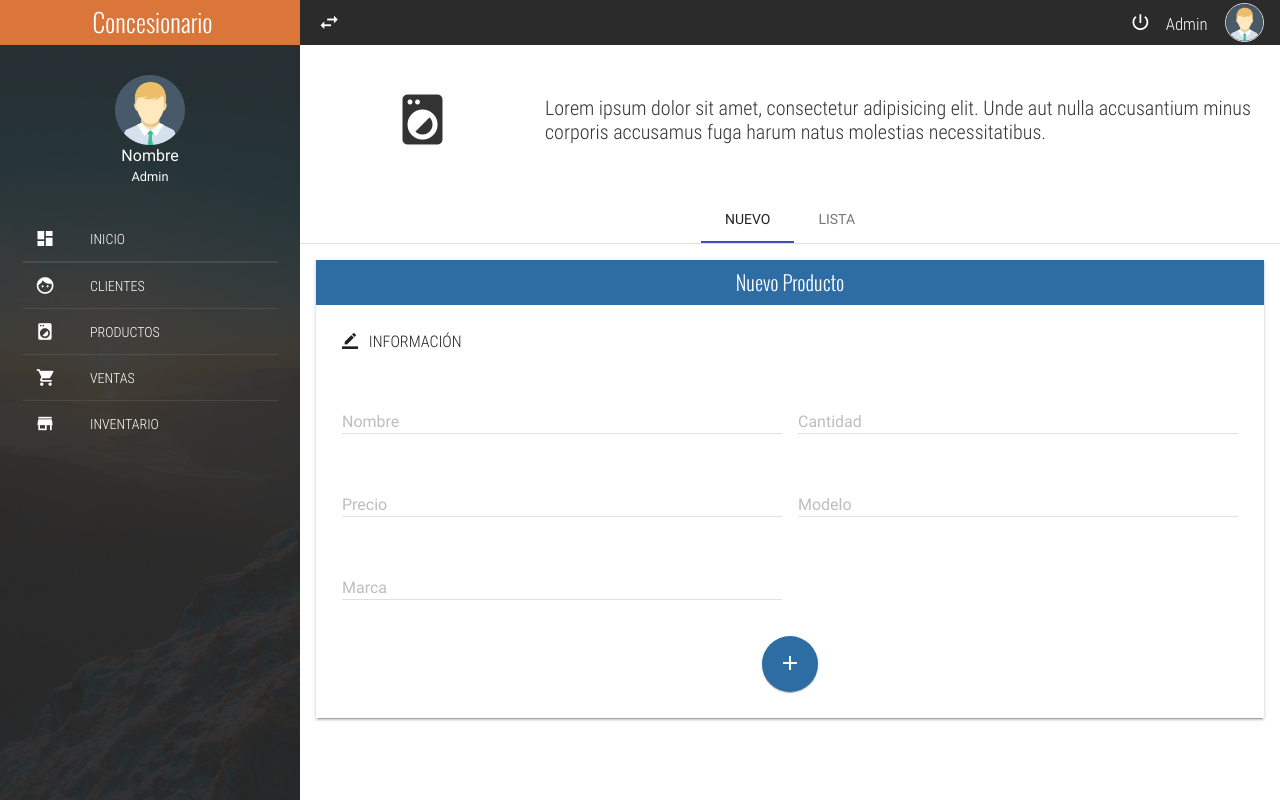
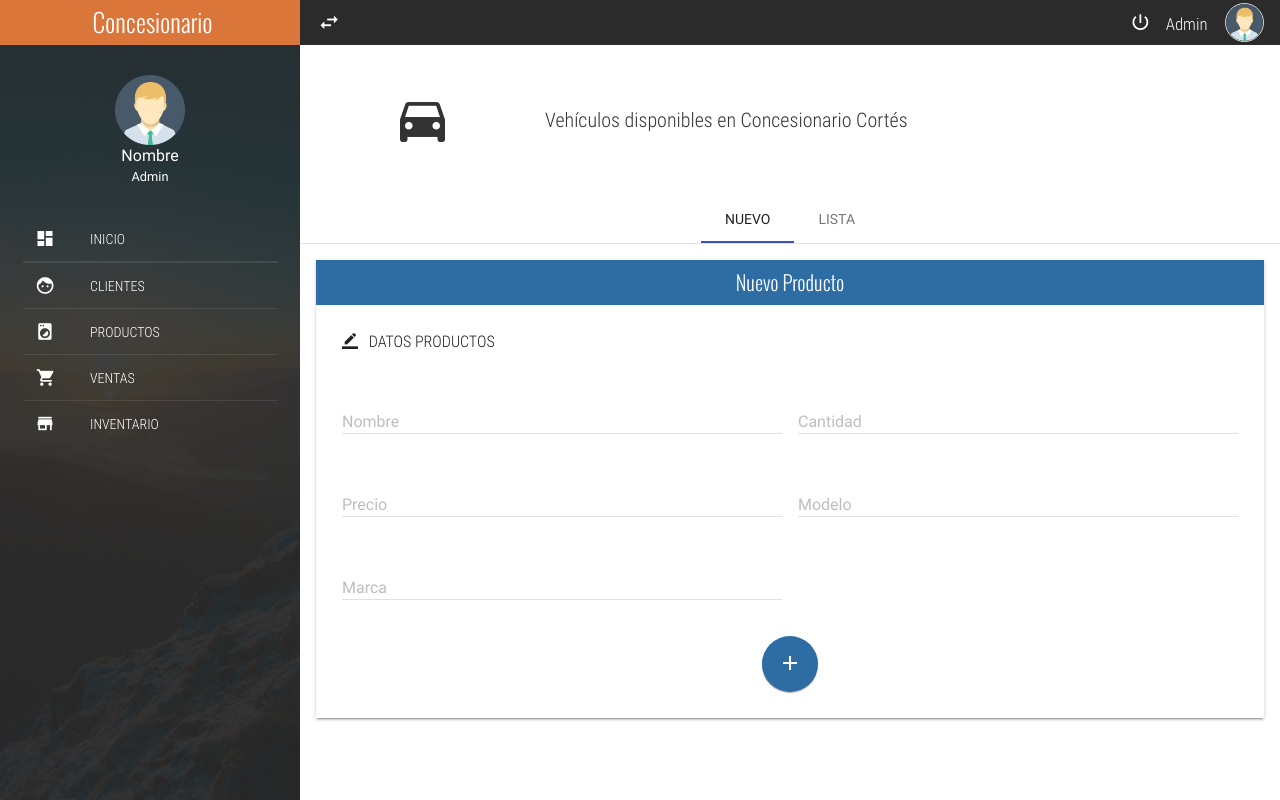
Before and after one commit to DanielP723/ProyectoIntegradorI, a PHP site: page /products.php in a window 1280 px wide. Run offline with PHP 8.4, Linux system fonts and the light colour scheme; data that the repository does not hold is empty; some libraries are stand-ins or nearby versions; some web fonts are replaced.

Commit message:
Update products.php

```diff
--- a/HTML/products.php
+++ b/HTML/products.php
@@ -137,11 +137,11 @@ $conexion=conectar();
 		</div>
 		<section class="full-width header-well">
 			<div class="full-width header-well-icon">
-				<i class="zmdi zmdi-washing-machine"></i>
+				<i class="zmdi zmdi-car"></i>
 			</div>
 			<div class="full-width header-well-text">
 				<p class="text-condensedLight">
-					Lorem ipsum dolor sit amet, consectetur adipisicing elit. Unde aut nulla accusantium minus corporis accusamus fuga harum natus molestias necessitatibus.
+					Vehículos disponibles en Concesionario Cortés
 				</p>
 			</div>
 		</section>
@@ -161,7 +161,7 @@ $conexion=conectar();
 								<form action="addproducts.php" method="post">
 									<div class="mdl-grid">
 										<div class="mdl-cell mdl-cell--12-col">
-									        <legend class="text-condensedLight"><i class="zmdi zmdi-border-color"></i> &nbsp; INFORMACIÓN</legend><br>
+									        <legend class="text-condensedLight"><i class="zmdi zmdi-border-color"></i> &nbsp; DATOS PRODUCTOS </legend><br>
 									    </div>
 
 										<div class="mdl-cell mdl-cell--6-col mdl-cell--8-col-tablet">
```
